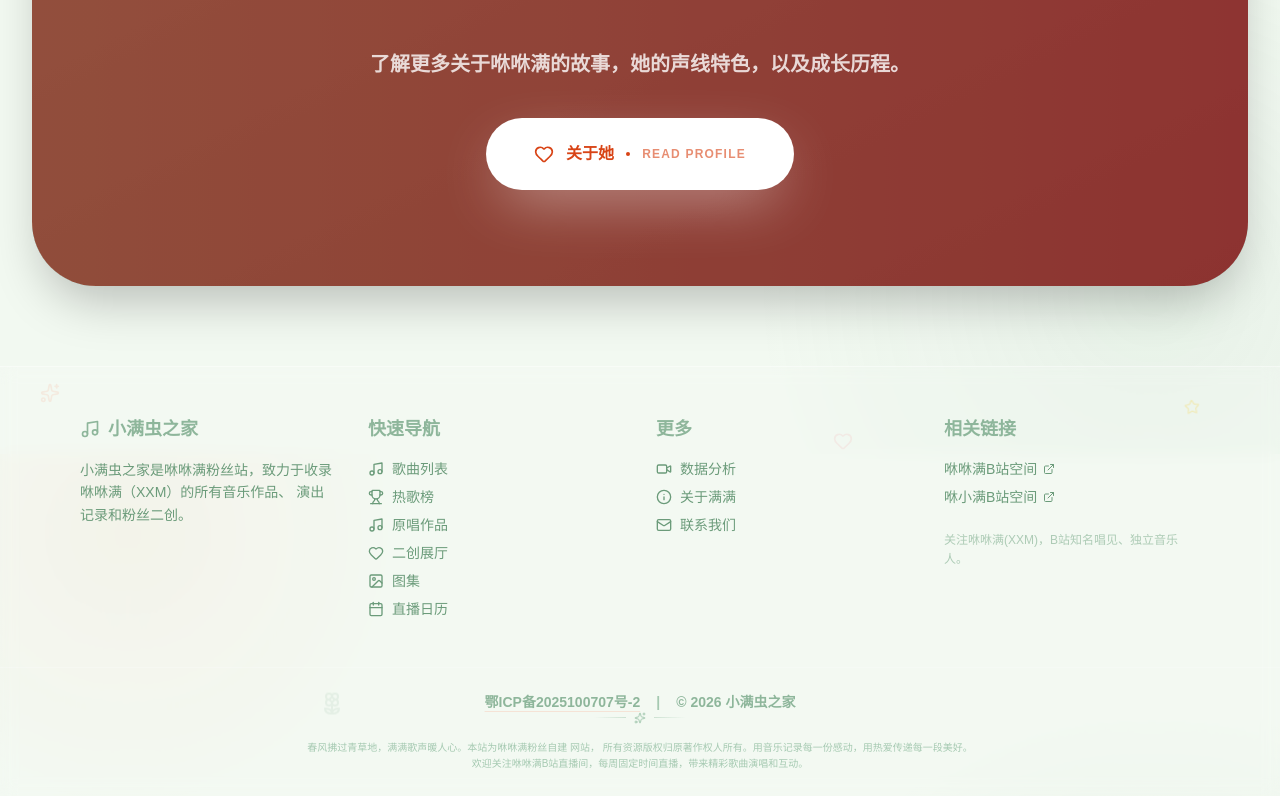
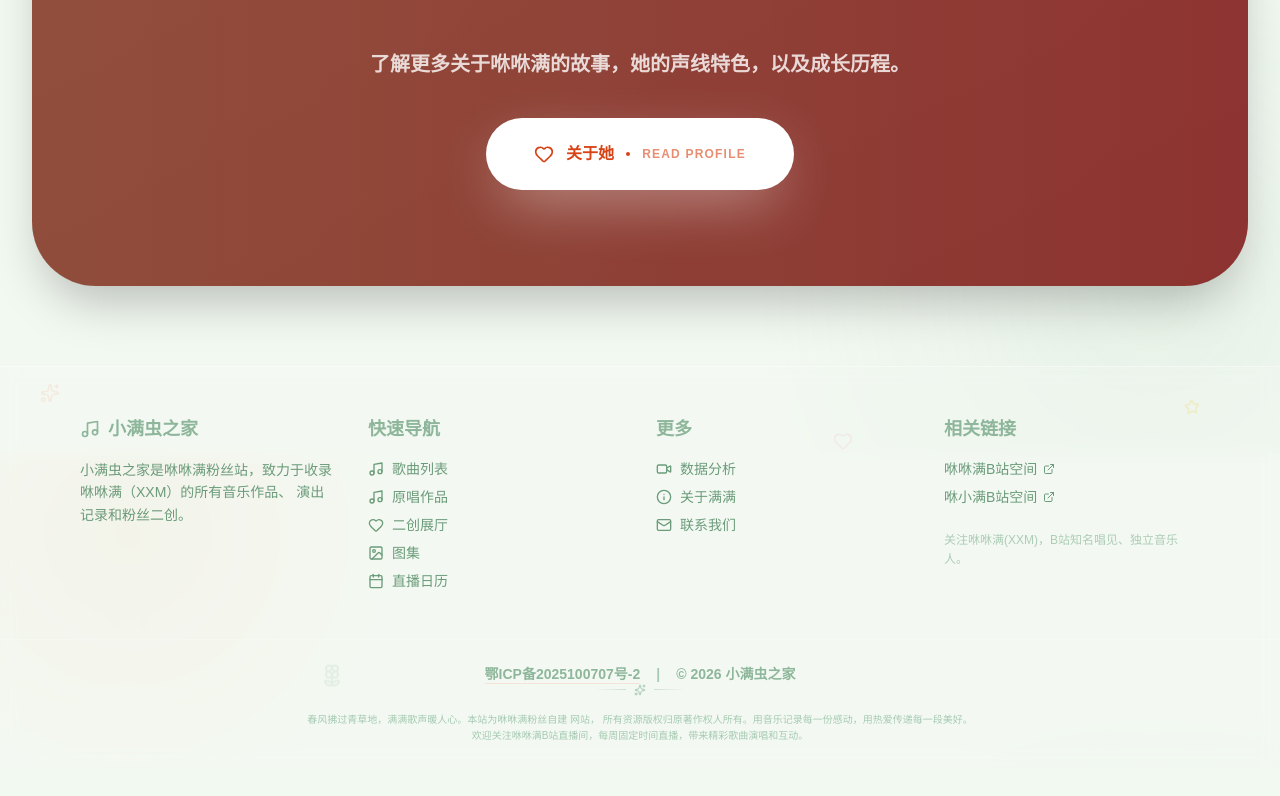
Before and after one commit to yifeianyi/xxm_fans_frontend, a Next.js app: page / in a window 1280 px wide. Shown: the part 1946-2742 px from the top of the page. After the commit the page ends 2714 px from the top, so only its background shows below. Built offline with nearby package versions, Linux system fonts and the light colour scheme.

Commit message:
fix(footer): 修复页脚链接问题
- 删除不存在的 /songs/hot 链接
- /albums 改为 /gallery（避免重定向）

```diff
--- a/app/presentation/components/layout/Footer.tsx
+++ b/app/presentation/components/layout/Footer.tsx
@@ -9,10 +9,9 @@ const Footer: React.FC = () => {
 
     const footerLinks = [
         { name: '歌曲列表', to: '/songs', icon: Music },
-        { name: '热歌榜', to: '/songs/hot', icon: Trophy },
         { name: '原唱作品', to: '/originals', icon: Music },
         { name: '二创展厅', to: '/fansDIY', icon: Heart },
-        { name: '图集', to: '/albums', icon: Image },
+        { name: '图集', to: '/gallery', icon: Image },
         { name: '直播日历', to: '/live', icon: Calendar },
     ];
 
```
